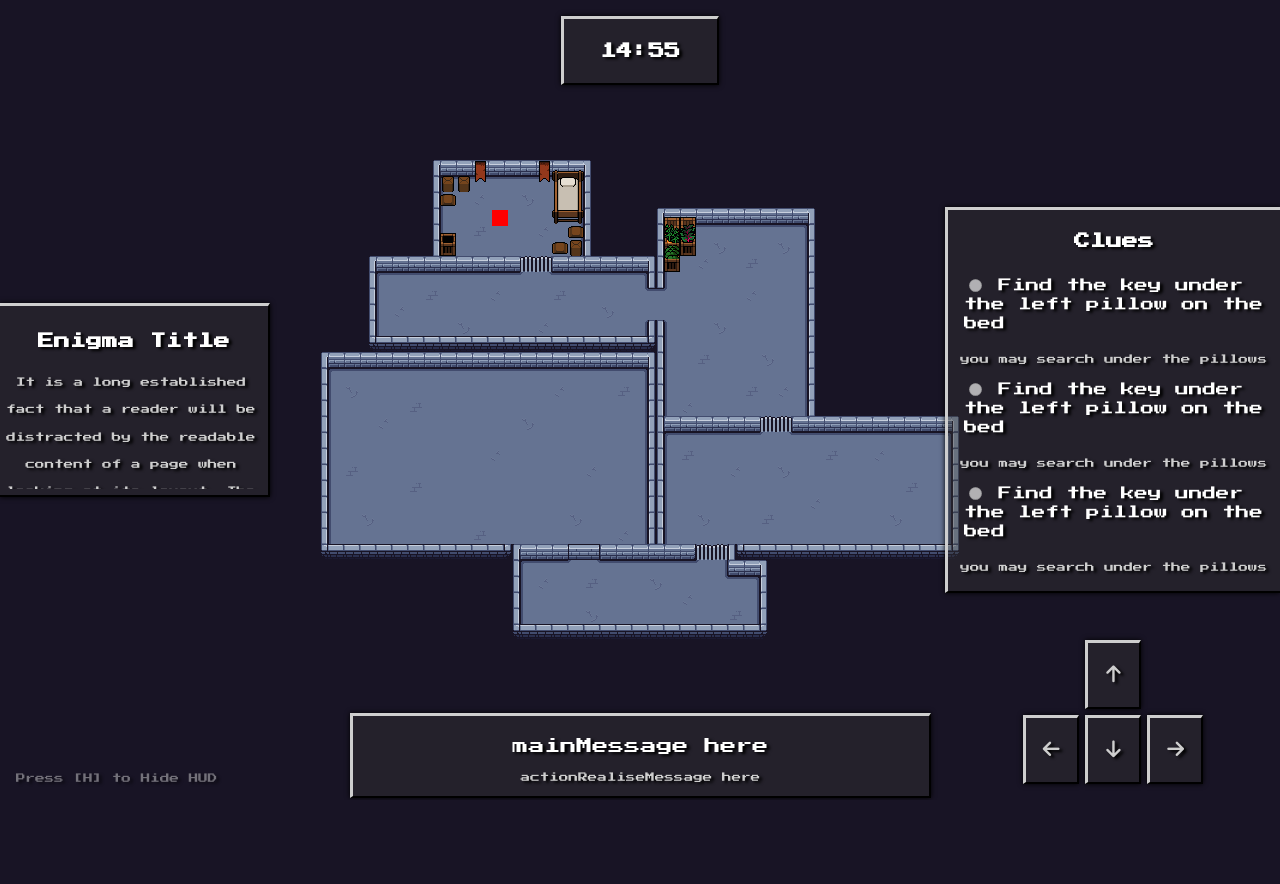
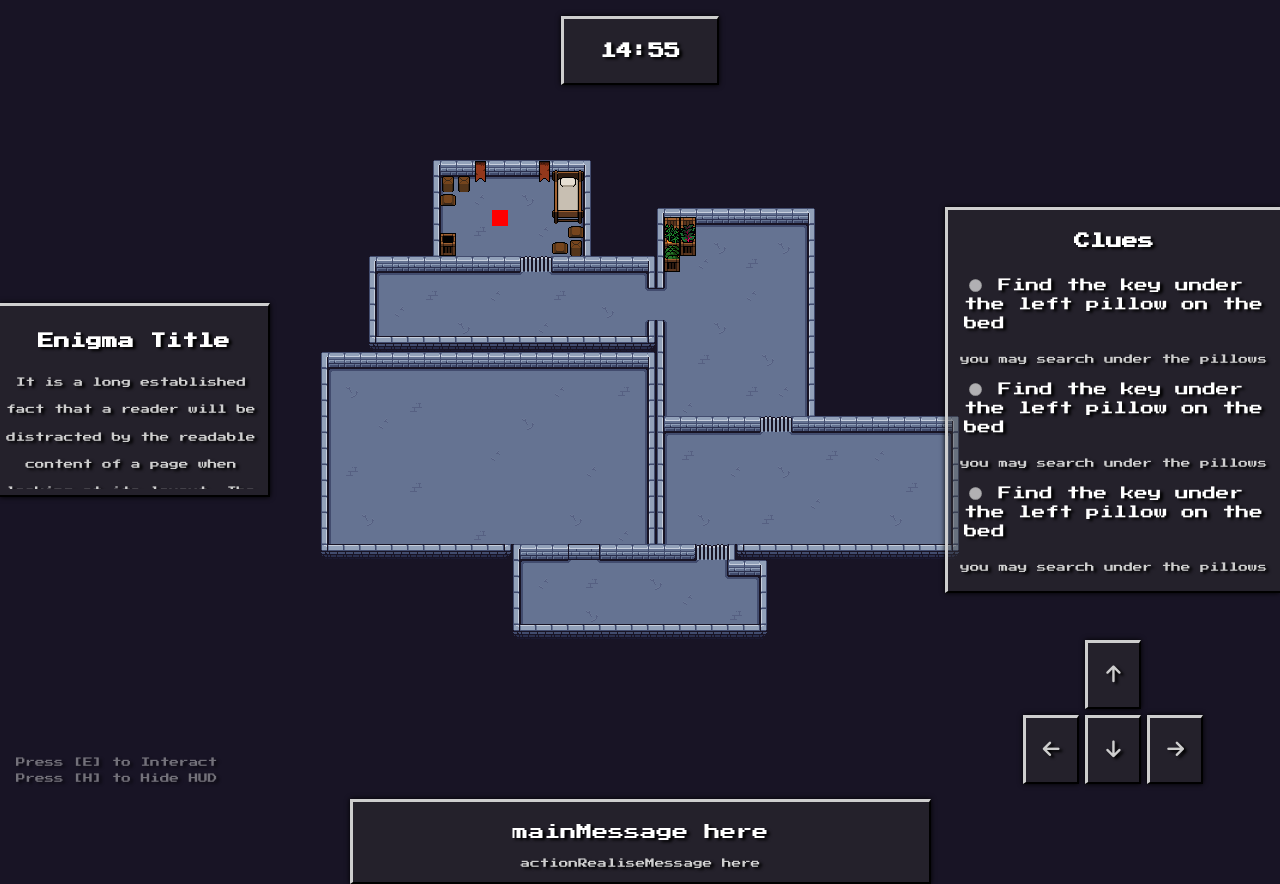
Before and after one commit to d3vex/escape-game-js, a website: page game.html in a window 1280 px wide. Before the commit the page ends 800 px from the top, so only its background shows below. Drawn offline with Linux system fonts and the light colour scheme.

Commit message:
Feat(interactBox):
Add "Press [E] to Interact" in html

```diff
--- a/game.html
+++ b/game.html
@@ -34,6 +34,8 @@
 
 <div class="hideMessage">
     <span>
+      Press [E] to Interact
+      <br>
       Press [H] to Hide HUD
     </span>
 </div>
--- a/static/css/style.css
+++ b/static/css/style.css
@@ -114,11 +114,11 @@ body {
 }
 
 .interactBox {
+  position: absolute;
+  bottom: calc(-10vh - 4px);
   color: #fff;
   text-align: center;
   line-height: 3.5vh;
-  position: absolute;
-  bottom: 0.1rem;
   height: 10vh;
   width: 45vw;
   background-color: #33333370;
```
